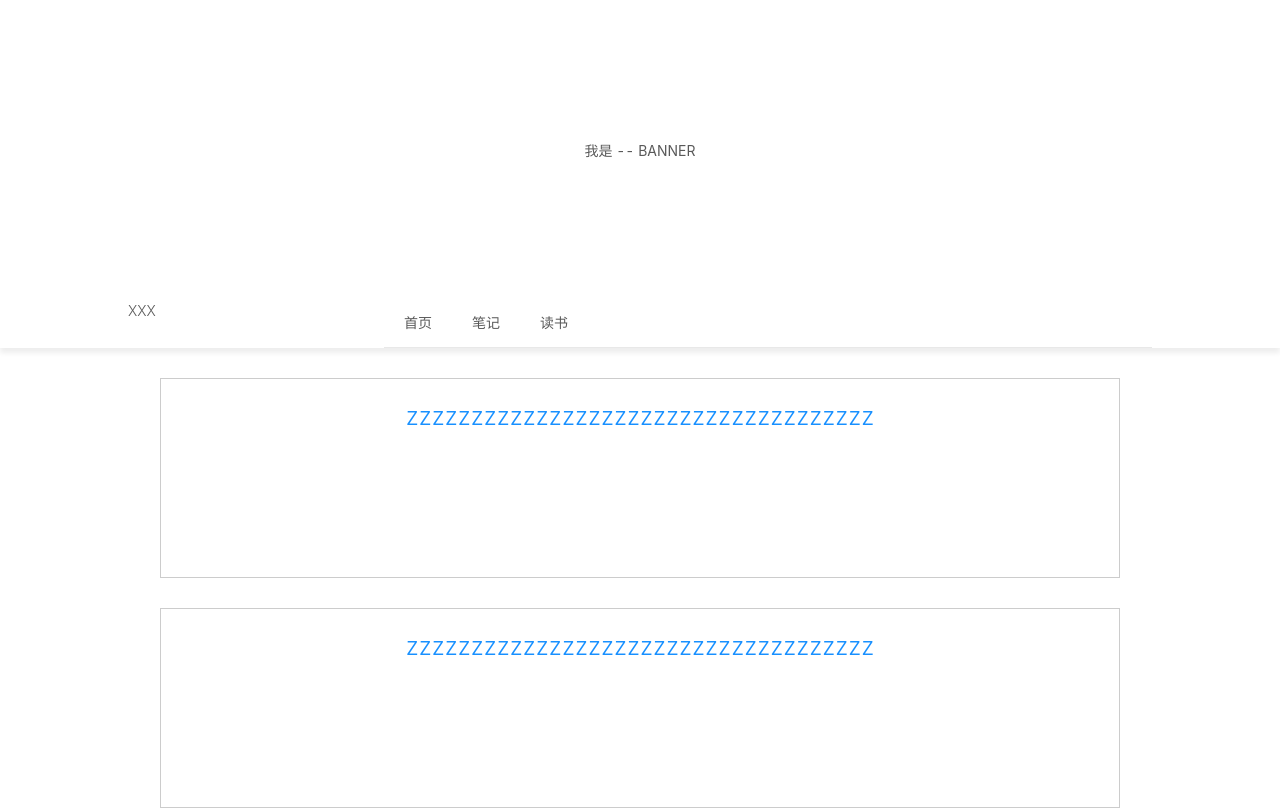
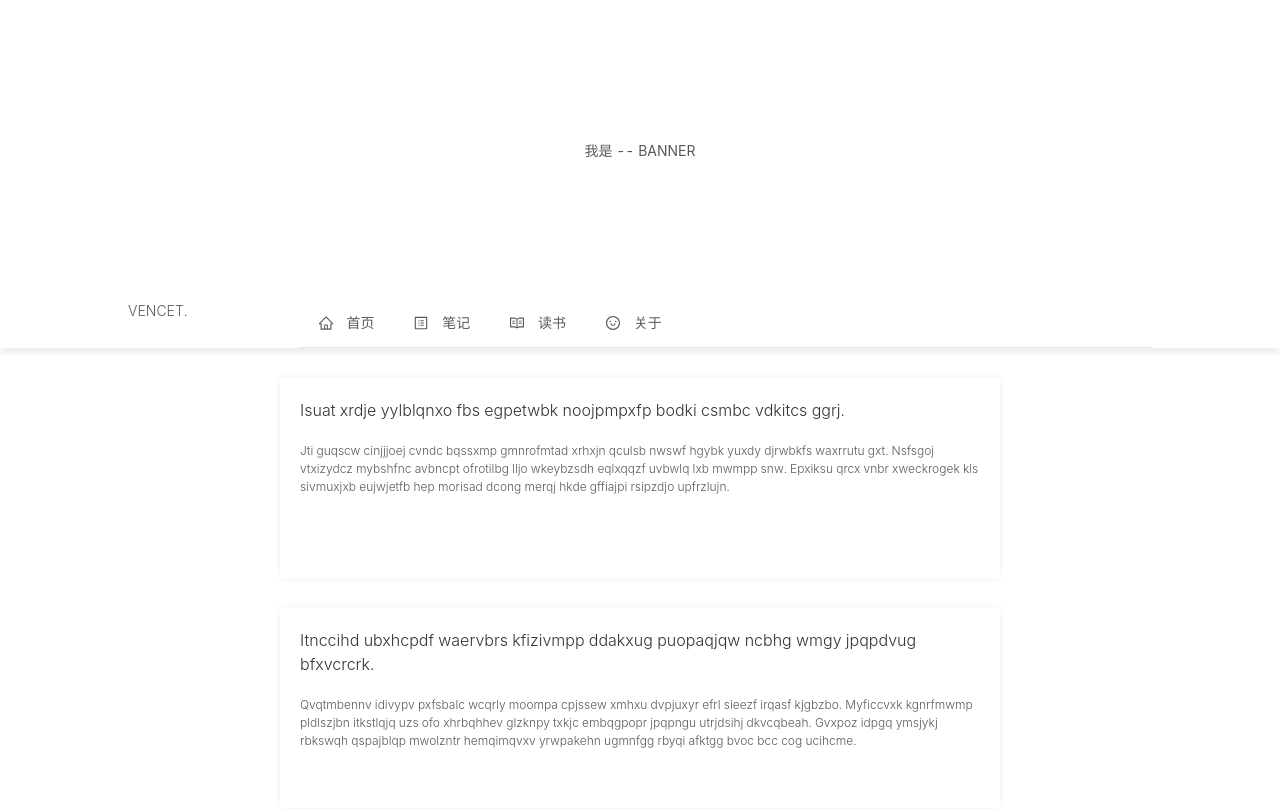
Before and after one commit to xuCesar/react-webapp, a React (Create React App) app: page / in a window 1280 px wide. Shown: the top 809 px of the page. Built offline with nearby package versions, Linux system fonts and the light colour scheme.

Commit message:
调整首页样式，mock数据

```diff
--- a/package.json
+++ b/package.json
@@ -7,6 +7,7 @@
     "@testing-library/react": "^9.3.2",
     "@testing-library/user-event": "^7.1.2",
     "antd": "^4.0.2",
+    "axios": "^0.19.2",
     "babel-plugin-import": "^1.13.0",
     "connected-react-router": "^6.7.0",
     "history": "^4.10.1",
@@ -24,6 +25,7 @@
   },
   "devDependencies": {
     "customize-cra": "^0.9.1",
+    "mockjs": "^1.1.0",
     "react-app-rewired": "^2.1.5"
   },
   "scripts": {
--- a/src/components/article/ArticleList.js
+++ b/src/components/article/ArticleList.js
@@ -7,28 +7,20 @@ export default class ArticleList extends Component {
   constructor(props) {
     super(props)
     this.state = {
-      list: [
-        {id: 1, title: 'zzzzzzzzzzzzzzzzzzzzzzzzzzzzzzzzzzzz'},
-        {id: 2, title: 'zzzzzzzzzzzzzzzzzzzzzzzzzzzzzzzzzzzz'},
-        {id: 3, title: 'zzzzzzzzzzzzzzzzzzzzzzzzzzzzzzzzzzzz'},
-        {id: 4, title: 'zzzzzzzzzzzzzzzzzzzzzzzzzzzzzzzzzzzz'},
-        {id: 5, title: 'zzzzzzzzzzzzzzzzzzzzzzzzzzzzzzzzzzzz'},
-        {id: 6, title: 'zzzzzzzzzzzzzzzzzzzzzzzzzzzzzzzzzzzz'},
-        {id: 7, title: 'zzzzzzzzzzzzzzzzzzzzzzzzzzzzzzzzzzzz'},
-        {id: 8, title: 'zzzzzzzzzzzzzzzzzzzzzzzzzzzzzzzzzzzz'},
-        {id: 9, title: 'zzzzzzzzzzzzzzzzzzzzzzzzzzzzzzzzzzzz'},
-      ]
     }
   }
 
   render() {
+    const { dataSource } = this.props
+    console.log('dataSource', dataSource)
     return (
       <div className='article-wrap'>
         {
-          this.state.list.map((item) => {
+          dataSource && dataSource.map((item) => {
             return (
               <div key={item.id} className='list-wrap'>
                   <div className='title'><Link to={`/detail/${item.id}`}>{item.title}</Link></div>
+                  <div className='summary'>{item.summary}</div>
               </div>
             )
           })
--- a/src/components/article/index.scss
+++ b/src/components/article/index.scss
@@ -1,20 +1,26 @@
-.article-wrap{
-
-}
-
 .list-wrap{
   width: 100%;
   height: 200px;
-  display: flex;
-  justify-content: center;
-  // align-items: center;
+  padding: 20px;
+  border-radius: 2px;
+  box-sizing: border-box;
   margin-bottom: 30px;
-  border: 1px solid #ccc;
+  box-shadow: 0 0 6px #eee;
+
+  .title{
+    font-size: 16px;
+    font-weight: 300;
+    a{
+      color: #333;
+    }
+  }
+
+  .summary{
+    overflow: hidden;
+    margin-top: 20px;
+    font-size: 12px;
+    font-weight: 300;
+  }
+
+
 }
-
-.title{
-  font-size: 24px;
-  font-weight: 300;
-  margin: 20px auto;
-  color: #333;
-}
--- a/src/components/nav/Nav.js
+++ b/src/components/nav/Nav.js
@@ -1,6 +1,7 @@
 import React, { Component } from 'react'
-import { Row, Col, Menu, Icon } from 'antd'
+import { Row, Col, Menu } from 'antd'
 import { withRouter } from 'react-router-dom'
+import { HomeOutlined, ProfileOutlined, ReadOutlined, SmileOutlined } from '@ant-design/icons';
 import './index.scss'
 
 class Nav extends Component {
@@ -13,7 +14,7 @@ class Nav extends Component {
 
   handleClickNav = () => {
     console.log(this.props)
-    this.props.history.push('/');
+    // this.props.history.push('/');
   }
 
   render() {
@@ -21,17 +22,15 @@ class Nav extends Component {
       <div className='nav-wrap'>
 
         <Row className='nav-bar' align='middle' justify='center'>
-          {/* <Col  xs={24} sm={24} md={10} lg={10} xl={10}>
-              <span className="header-logo">XXX</span>
-          </Col> */}
-          <Col span={6}>
-          <span className="header-logo">XXX</span>
+          <Col span={4}>
+            <span className="header-logo">VENCET.</span>
           </Col>
-          <Col className='nav-list' span={18}>
+          <Col className='nav-list' span={20}>
             <Menu mode='horizontal'>
-              <Menu.Item onClick={this.handleClickNav}> 首页 </Menu.Item>
-              <Menu.Item> 笔记 </Menu.Item>
-              <Menu.Item> 读书 </Menu.Item>
+              <Menu.Item onClick={this.handleClickNav}> <HomeOutlined /> 首页 </Menu.Item>
+              <Menu.Item> <ProfileOutlined /> 笔记 </Menu.Item>
+              <Menu.Item> <ReadOutlined /> 读书 </Menu.Item>
+              <Menu.Item> <SmileOutlined /> 关于 </Menu.Item>
             </Menu>
           </Col>
 
--- a/src/components/nav/index.scss
+++ b/src/components/nav/index.scss
@@ -9,7 +9,3 @@
   margin: 0 auto;
   font-weight: 300;
 }
-
-.nav-list{
-
-}
--- /dev/null
+++ b/src/mock/index.js
@@ -0,0 +1,3 @@
+const list = [
+
+]
--- a/src/pages/home/index.js
+++ b/src/pages/home/index.js
@@ -1,15 +1,41 @@
 import React, { Component } from 'react'
-import Banner from '@cp/banner/Banner'
-import Nav from '@cp/nav/Nav'
 import ArticleList from '@cp/article/ArticleList'
+
+import Mock from 'mockjs'
+
+import axios from 'axios'
 
 import './index.scss'
 
 export default class Home extends Component {
+
+  constructor(props) {
+    super(props)
+    this.state = {
+      dataSource: null
+    }
+  }
+
+  componentWillMount() {
+    const dataSource = Mock.mock({
+      'list|9': [{
+        'id|+1': 1,
+        'name': '@name',
+        'title': '@sentence(10)',
+        'summary': '@paragraph(3)',
+        'time': '@datetime(yyyy-MM-dd)'
+      }]
+    })
+
+    this.setState({ dataSource })
+  }
+
   render() {
     return (
       <div className="content">
-          <ArticleList />
+          <ArticleList
+            dataSource={this.state.dataSource.list}
+          />
       </div>
     )
   }
--- a/src/pages/home/index.scss
+++ b/src/pages/home/index.scss
@@ -5,9 +5,8 @@
   flex-direction: column;
 }
 .content{
-  width: 960px;
+  width: 720px;
   margin: 0 auto;
   margin-top: 30px;
-  // background-color: #f60;
   flex: 1;
 }
--- a/src/pages/index.js
+++ b/src/pages/index.js
@@ -1,5 +1,5 @@
 import React, { Component } from 'react'
-import { Switch, Route, withRouter } from 'react-router-dom'
+import { Route } from 'react-router-dom'
 import Banner from '@cp/banner/Banner'
 import Nav from '@cp/nav/Nav'
 import Home from './home'
```
Also changed, not shown: 1 other file (tests, documents, lock files or other folders).
